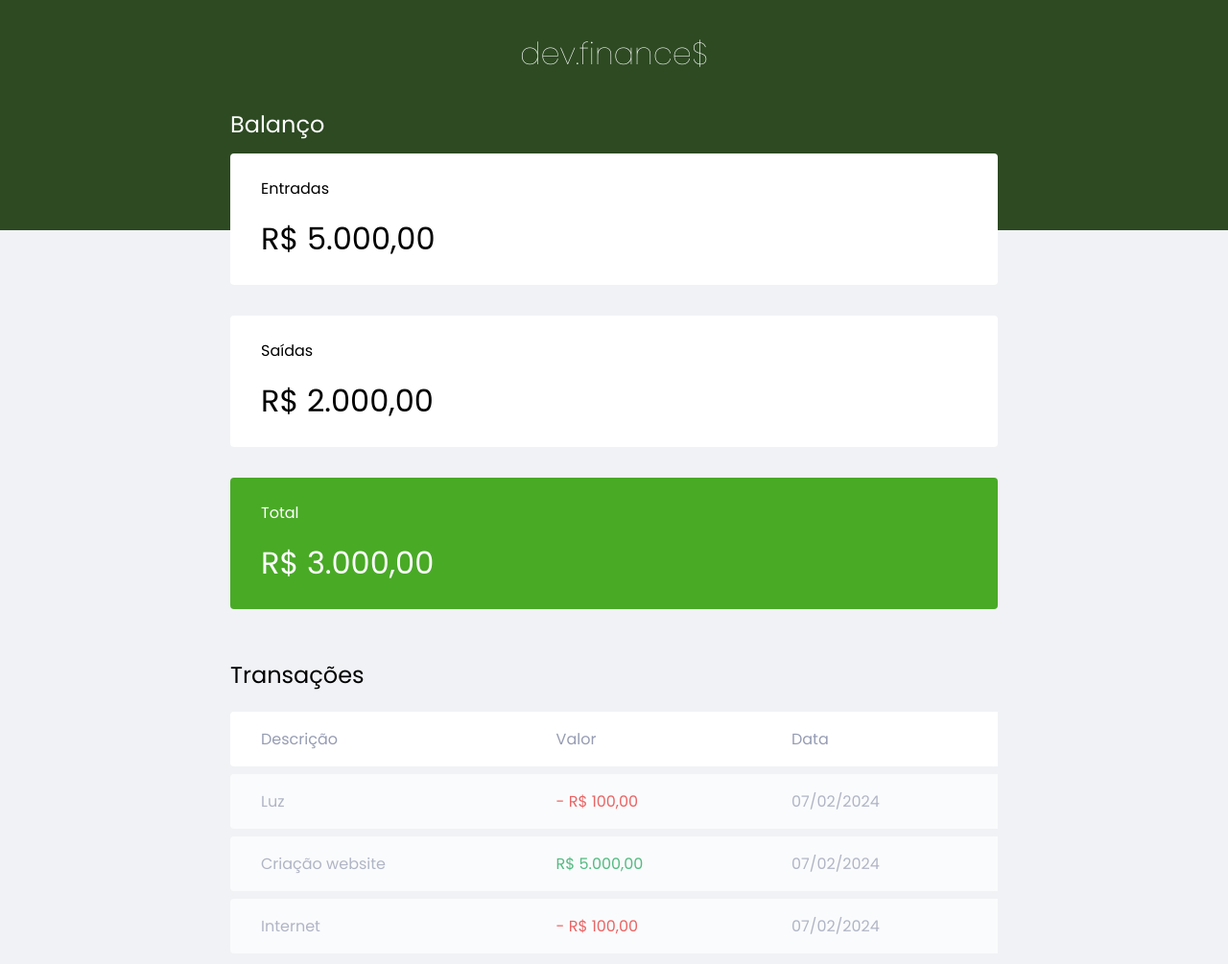
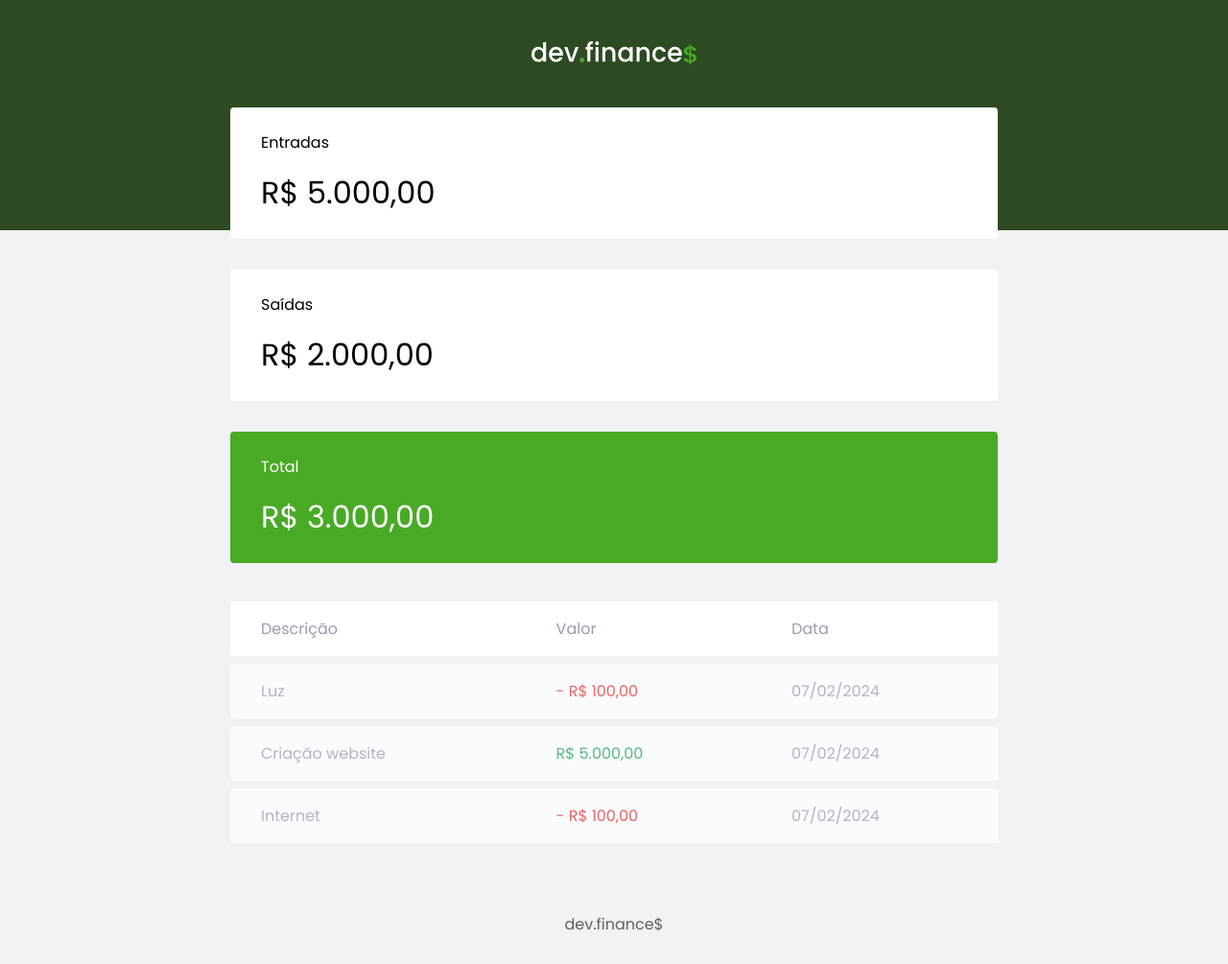
Before and after one commit to LeOzInNDF/maratona-discover, a plain HTML site: page maratona-discover-01/index.html in a window 1280 px wide. Shown: the top 1005 px of the page at 96% size. Drawn offline with Linux system fonts and the light colour scheme.

Commit message:
code-update

```diff
--- a/maratona-discover-aula-01/index.html
+++ b/maratona-discover-01/index.html
@@ -15,15 +15,18 @@
 
 <body>
     <header>
-        <h1 id="logo">dev.finance$</h1>
+        <h1 id="logo"><img src="/assets/logo.svg" alt="Imagem da logomarca "></h1>
     </header>
 
     <main class="container">
         <section id="balance">
-            <h2>Balanço</h2>
+            <h2 class="sr-only">Balanço</h2>
 
             <div class="card">
-                <h3>Entradas</h3>
+                <h3>
+                    <span>Entradas</span>
+
+                </h3>
                 <p>R$ 5.000,00</p>
             </div>
 
@@ -40,7 +43,7 @@
         </section>
 
         <section id="transaction">
-            <h2>Transações</h2>
+            <h2 class="sr-only">Transações</h2>
             <table id="data-table">
                 <thead>
                     <tr>
--- a/styles/style.css
+++ b/styles/style.css
@@ -20,6 +20,18 @@ h2 {
 body {
     background: #f0f2f5;
     font-family: 'poppins', sans-serif;
+}
+
+.sr-only {
+    position: absolute;
+    width: 1px;
+    height: 1px;
+    padding: 0;
+    margin: -1px;
+    overflow: hidden;
+    clip: rect(0, 0, 0, 0);
+    white-space: nowrap;
+    border-width: 0;
 }
 
 .container {
```
Also changed, not shown: assets/expense.svg (added), assets/income.svg (added), assets/logo.svg (added), assets/minus.svg (added), assets/plus.svg (added), assets/total.svg (added).
